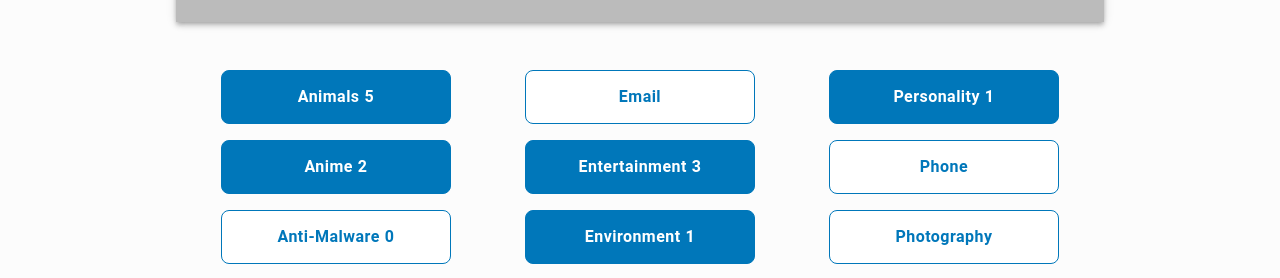
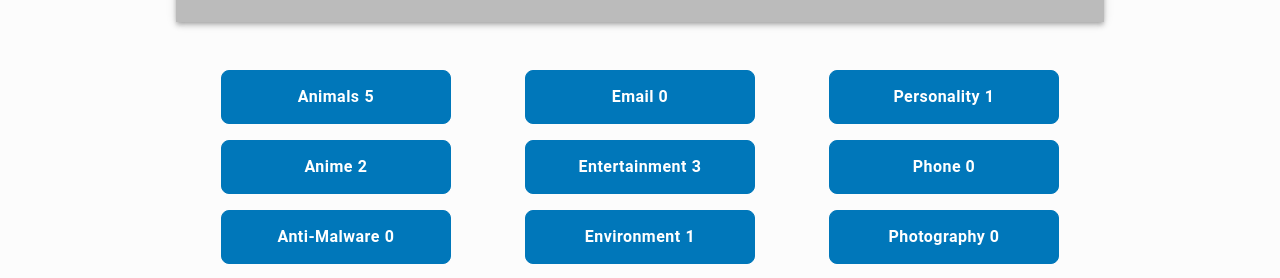
Before and after one commit to Curtis-Thomas/free-api-list-with-react, a React (Create React App) app: page / in a window 1280 px wide. Shown: the part 512-790 px from the top of the page. Built offline with nearby package versions, Linux system fonts and the light colour scheme.

Commit message:
chore: add default values for props of btnrouting component

```diff
--- a/src/components/BtnRouting.js
+++ b/src/components/BtnRouting.js
@@ -7,9 +7,9 @@ import { Box, Button, Typography } from "@mui/material";
 const BtnRouting = ({
   btnName,
   navigateTo,
-  backgroundColor,
-  textColor,
-  amount,
+  backgroundColor = "#0077ba",
+  textColor = "white",
+  amount = 0
 }) => {
   const navigate = useNavigate();
   const hoverShadow = function () {
```
